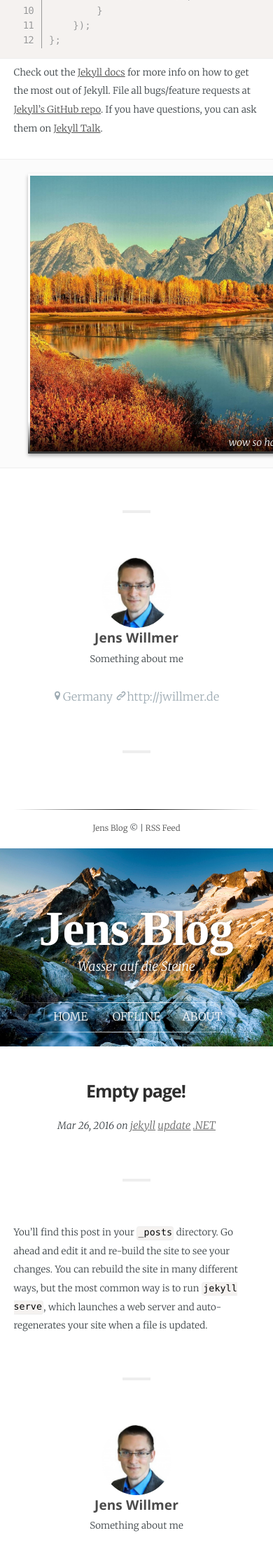
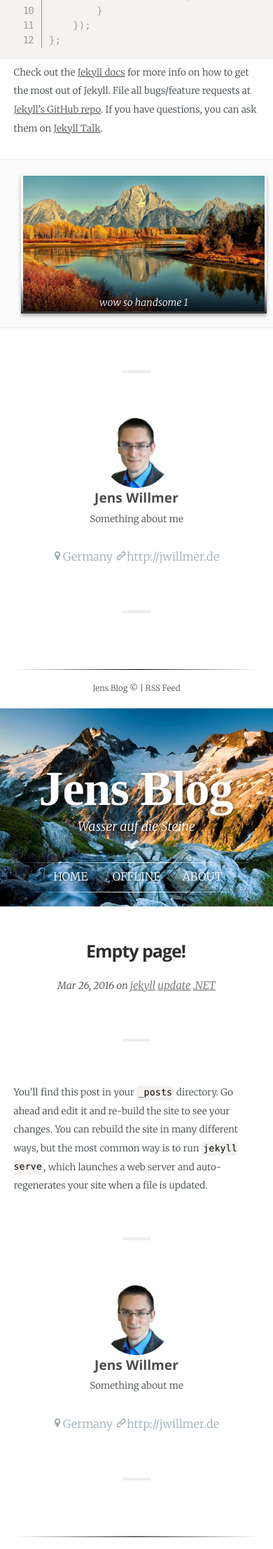
Before and after one commit to jwillmer/jekyllDecent, a Jekyll site: the page built from offline.html, in a window 390 px wide. Shown: the part 2670-4883 px from the top of the page at 70% size. Built offline with Jekyll 4.4.1, drawn with Linux system fonts in a browser that asks for light colours; nearby versions of some CDN libraries; some web fonts are replaced.

Commit message:
Merge with decent release v1.1.3

```diff
--- a/_sass/main.scss
+++ b/_sass/main.scss
@@ -171,7 +171,8 @@
     height: 40px;
     position: fixed;
     bottom: 30px;
-    right: 100px;
+    left: 50%;
+    transform: translateX(400px);
     border: none;
     display: none;
     opacity: 0.8;
@@ -203,7 +204,28 @@
 .single-post .post-content > blockquote,
 .single-post .post-content .single-post-header,
 .single-post .post-content > table,
+.single-post .post-content > address,
+.single-post .post-content > article,
+.single-post .post-content > aside,
+.single-post .post-content > canvas,
+.single-post .post-content > dd,
+.single-post .post-content > dl,
+.single-post .post-content > fieldset,
+.single-post .post-content > figcaption,
 .single-post .post-content > figure,
+.single-post .post-content > footer,
+.single-post .post-content > form,
+.single-post .post-content > header,
+.single-post .post-content > hgroup,
+.single-post .post-content > li,
+.single-post .post-content > main,
+.single-post .post-content > nav,
+.single-post .post-content > noscript,
+.single-post .post-content > output,
+.single-post .post-content > section,
+.single-post .post-content > tfoot,
+.single-post .post-content > video,
+.single-post .post-content > iframe,
 .read-next {
     width: 90%;
     max-width: 650px;
--- a/_sass/media1080.scss
+++ b/_sass/media1080.scss
@@ -6,4 +6,10 @@
             text-align: center;
         }
     }
+
+    .go-to-top {
+        transform: translateX(0);
+        right: 50px;
+        left: auto;
+    }
 }
--- a/_sass/media500.scss
+++ b/_sass/media500.scss
@@ -70,9 +70,14 @@
                 width: 100%;
             }
         }
+
+        .album {
+            height: 200px;
+        }
     }
 
     .go-to-top {
         right: 10px;
+        display: none !important;
     }
 }
--- a/_sass/media780.scss
+++ b/_sass/media780.scss
@@ -47,6 +47,10 @@
                 display: none;
             }
         }
+
+        .album {
+            height: 250px;
+        }
     }
 
     .go-to-top {
--- a/_sass/post.scss
+++ b/_sass/post.scss
@@ -130,7 +130,6 @@
         border-top: 1px solid #eee;
         border-bottom: 1px solid #eee;
         padding: 20px;
-        cursor: move;
         overflow-x: auto;
         overflow-y: hidden;
         user-select: none;
@@ -153,13 +152,17 @@
             max-width: none;
             height: 100%;
             display: inline-block;
+
+            img {
+                margin: 0;
+            }
         }
 
         figcaption {
             position: absolute;
             width: auto;
-            left: 10px;
-            right: 10px;
+            left: 0;
+            right: 0;
             bottom: 0;
             padding: 20px 5px 5px;
             top: auto;
```
Also changed, not shown: css/screen.scss (line endings or trailing spaces).
